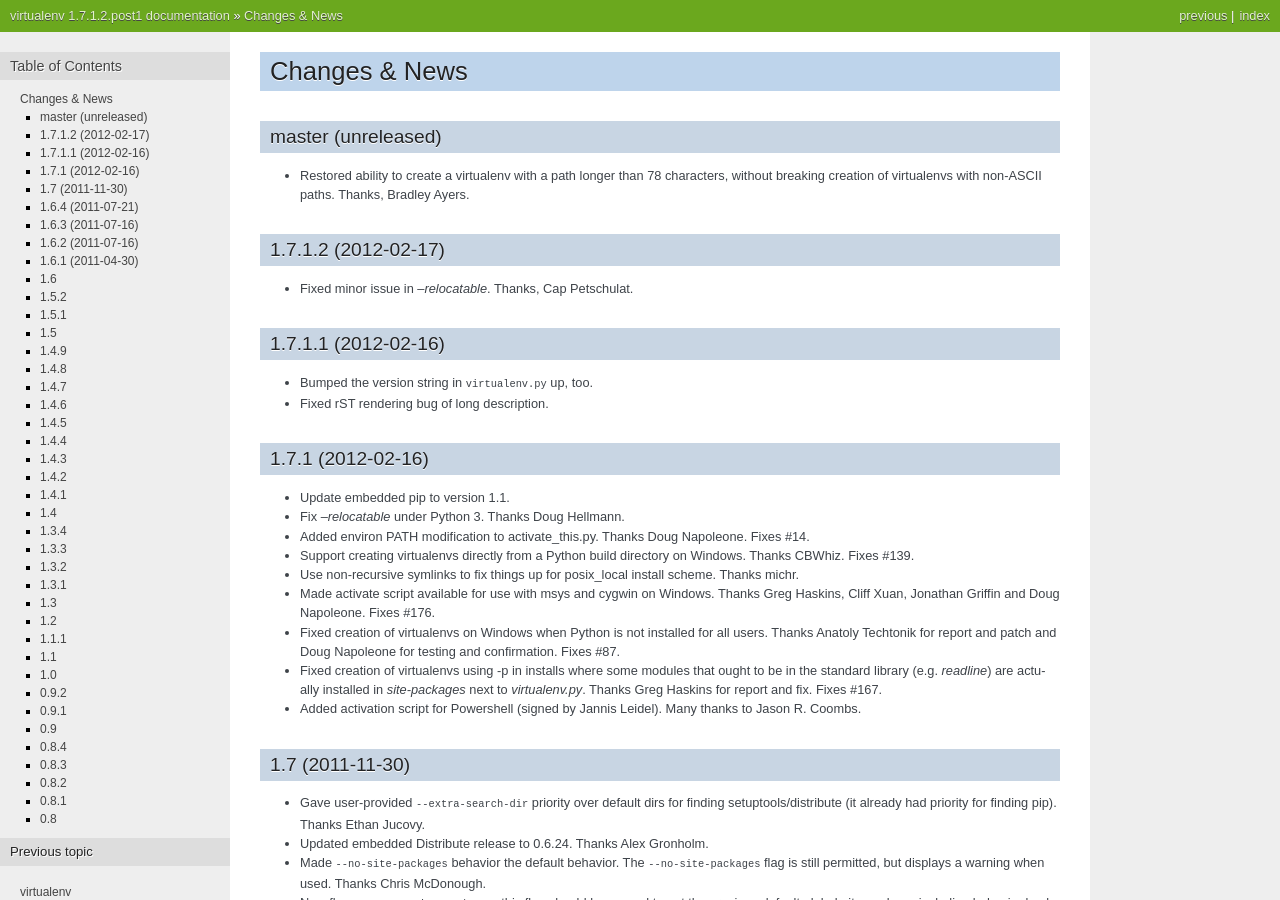
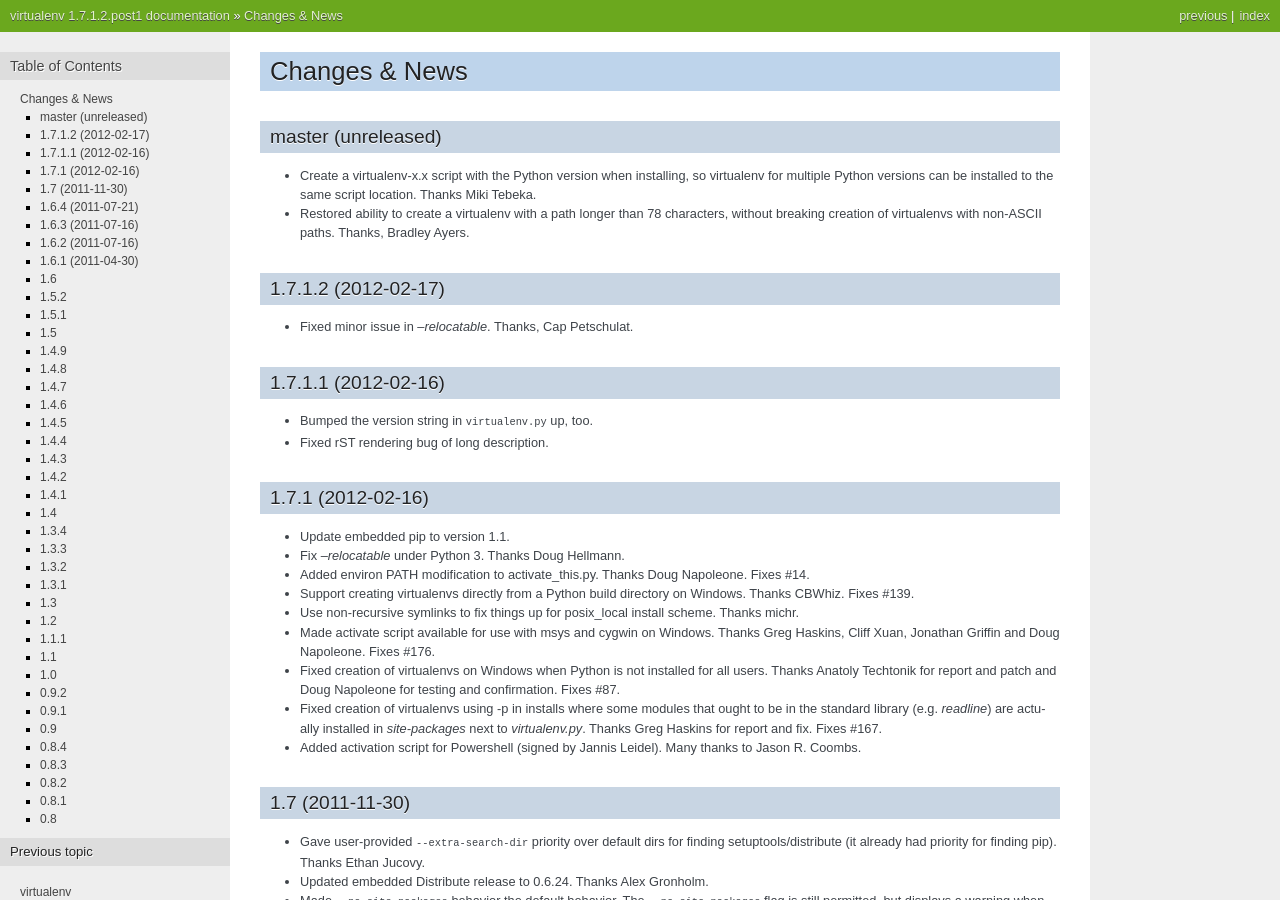
Before and after one commit to pypa/virtualenv, a Sphinx documentation site: the page built from docs/news.txt, in a window 1280 px wide and 900 px high. Built offline with Sphinx 7.4.7, drawn with Linux system fonts in a browser that asks for light colours.

Commit message:
Add news entry for virtualenv-x.x scripts.

```diff
--- a/docs/news.txt
+++ b/docs/news.txt
@@ -3,6 +3,10 @@
 
 master (unreleased)
 ~~~~~~~~~~~~~~~~~~~
+
+* Create a virtualenv-x.x script with the Python version when installing, so
+  virtualenv for multiple Python versions can be installed to the same
+  script location. Thanks Miki Tebeka.
 
 * Restored ability to create a virtualenv with a path longer than 78
   characters, without breaking creation of virtualenvs with non-ASCII paths.
```
